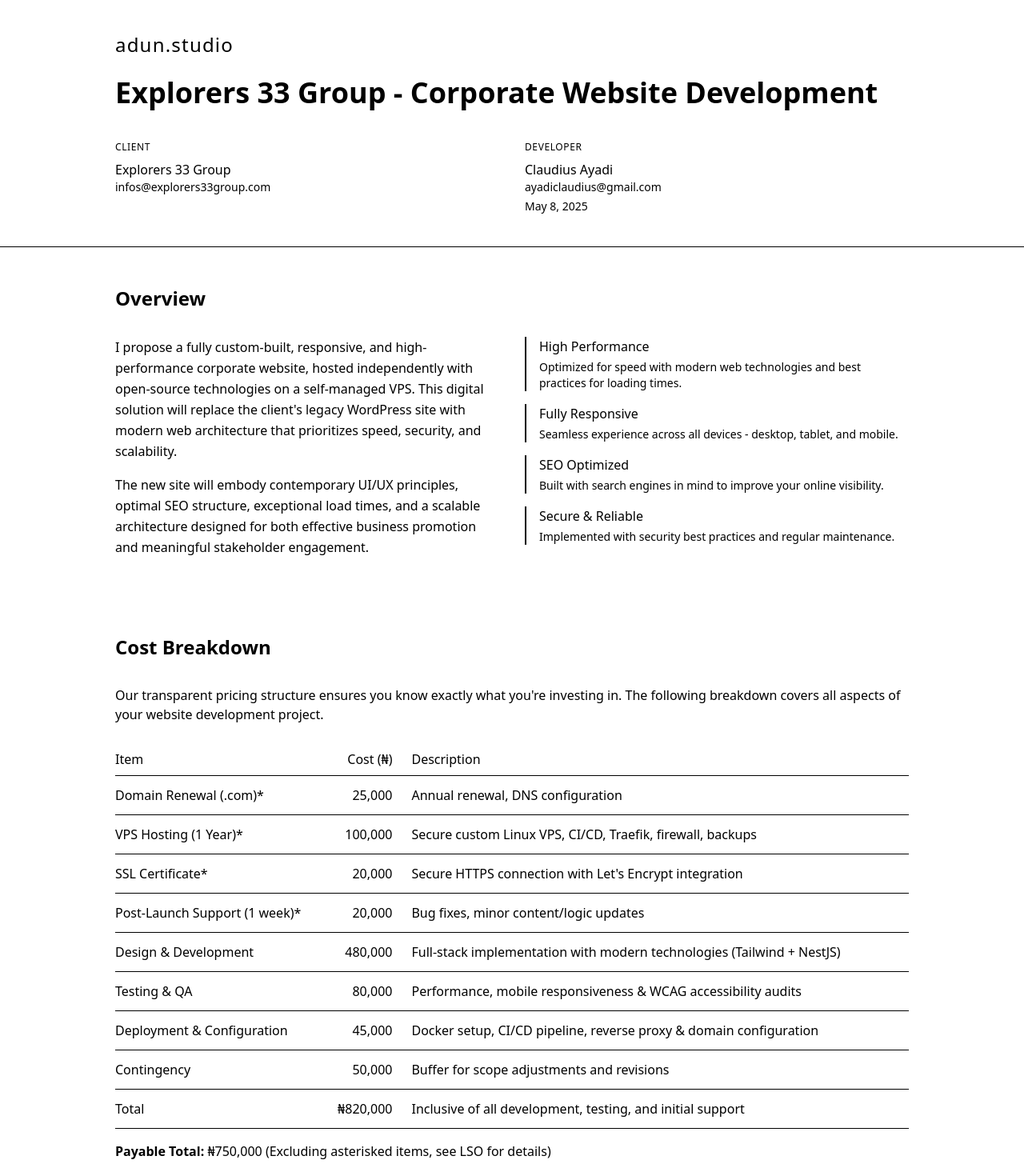
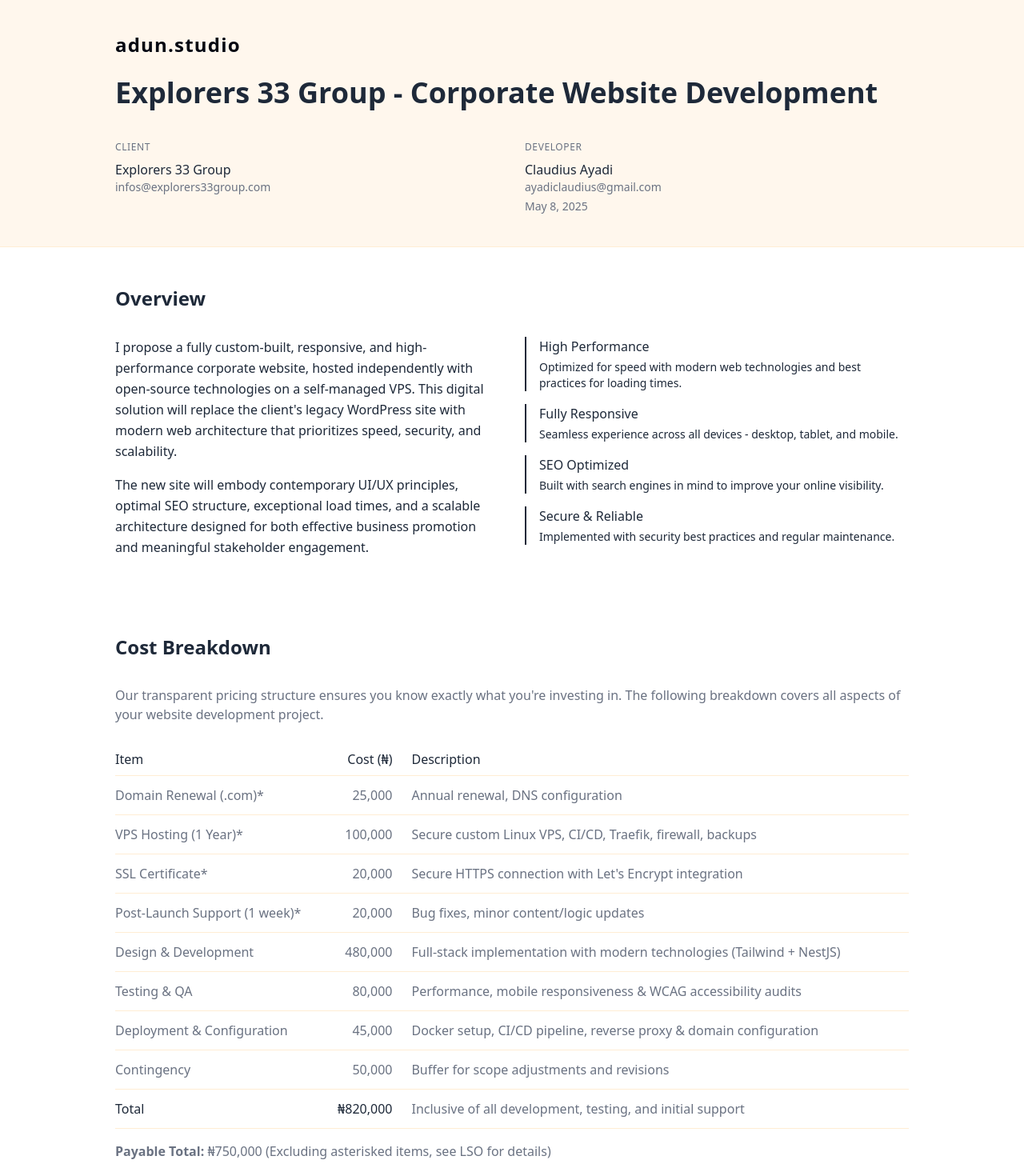
Before and after one commit to claudiusayadi/contracts, a Next.js app: page / in a window 1280 px wide. Shown: the top 1470 px of the page at 80% size. Built offline with nearby package versions, Linux system fonts and the light colour scheme.

Commit message:
style: update color scheme to use standard Tailwind orange-50 instead of custom theme

```diff
--- a/src/app/globals.css
+++ b/src/app/globals.css
@@ -1 +1,7 @@
 @import 'tailwindcss';
+
+@layer base {
+	body {
+		@apply text-gray-800;
+	}
+}
--- a/src/components/Header.tsx
+++ b/src/components/Header.tsx
@@ -16,32 +16,32 @@
 	date,
 }: HeaderProps) {
 	return (
-		<header className='bg-primary-light py-10 border-b border-border'>
+		<header className='bg-orange-50 py-10 border-b border-orange-100'>
 			<div className='max-w-5xl mx-auto px-4'>
 				<div className='mb-6'>
-					<h1 className='text-2xl tracking-wider text-foreground-muted font-medium'>
+					<h1 className='text-2xl tracking-wider text-gray-950 font-black'>
 						{agency.name}
 					</h1>
 				</div>
-				<h1 className='text-3xl md:text-4xl font-bold text-foreground mb-10'>
+				<h1 className='text-3xl md:text-4xl font-bold text-gray-800 mb-10'>
 					{title}
 				</h1>
 
 				<div className='grid grid-cols-1 md:grid-cols-2 gap-8'>
 					<div>
-						<h3 className='text-xs uppercase tracking-wider text-foreground-muted mb-2'>
+						<h3 className='text-xs uppercase tracking-wider text-gray-500 mb-2'>
 							CLIENT
 						</h3>
-						<p className='text-foreground font-medium'>{client.name}</p>
-						<p className='text-foreground-muted text-sm'>{client.email}</p>
+						<p className='text-gray-800 font-medium'>{client.name}</p>
+						<p className='text-gray-500 text-sm'>{client.email}</p>
 					</div>
 					<div>
-						<h3 className='text-xs uppercase tracking-wider text-foreground-muted mb-2'>
+						<h3 className='text-xs uppercase tracking-wider text-gray-500 mb-2'>
 							DEVELOPER
 						</h3>
-						<p className='text-foreground font-medium'>{developer.name}</p>
-						<p className='text-foreground-muted text-sm'>{developer.email}</p>
-						<p className='text-foreground-muted text-sm mt-1'>{date}</p>
+						<p className='text-gray-800 font-medium'>{developer.name}</p>
+						<p className='text-gray-500 text-sm'>{developer.email}</p>
+						<p className='text-gray-500 text-sm mt-1'>{date}</p>
 					</div>
 				</div>
 			</div>
--- a/src/components/Section.tsx
+++ b/src/components/Section.tsx
@@ -14,7 +14,7 @@
 	return (
 		<section className={`py-12 ${className}`}>
 			<div className='max-w-5xl mx-auto px-4'>
-				<h2 className='text-2xl font-bold text-foreground mb-8'>{title}</h2>
+				<h2 className='text-2xl font-bold text-gray-800 mb-8'>{title}</h2>
 				<div className='mt-4'>{children}</div>
 			</div>
 		</section>
--- a/src/components/sections/CostBreakdown.tsx
+++ b/src/components/sections/CostBreakdown.tsx
@@ -25,37 +25,52 @@
 	return (
 		<Section title={title}>
 			{content.introduction && (
-        <p className="text-foreground-muted mb-6">{content.introduction}</p>
+				<p className='text-gray-500 mb-6'>{content.introduction}</p>
 			)}
 
-      <div className="overflow-x-auto">
-        <table className="w-full">
+			<div className='overflow-x-auto'>
+				<table className='w-full'>
 					<thead>
-            <tr className="border-b border-border">
-              <th className="text-left py-2 font-medium text-foreground">{content.columns[0]}</th>
-              <th className="text-right py-2 font-medium text-foreground">{content.columns[1]}</th>
-              <th className="text-left py-2 pl-6 font-medium text-foreground hidden md:table-cell">{content.columns[2]}</th>
+						<tr className='border-b border-orange-100'>
+							<th className='text-left py-2 font-medium text-gray-800'>
+								{content.columns[0]}
+							</th>
+							<th className='text-right py-2 font-medium text-gray-800'>
+								{content.columns[1]}
+							</th>
+							<th className='text-left py-2 pl-6 font-medium text-gray-800 hidden md:table-cell'>
+								{content.columns[2]}
+							</th>
 						</tr>
 					</thead>
 					<tbody>
 						{content.rows.map((row, index) => (
-              <tr key={index} className="border-b border-border">
-                <td className="py-3 text-foreground-muted">{row.item}</td>
-                <td className="py-3 text-right text-foreground-muted">{row.cost}</td>
-                <td className="py-3 pl-6 text-foreground-muted hidden md:table-cell">{row.description}</td>
+							<tr key={index} className='border-b border-orange-100'>
+								<td className='py-3 text-gray-500'>{row.item}</td>
+								<td className='py-3 text-right text-gray-500'>{row.cost}</td>
+								<td className='py-3 pl-6 text-gray-500 hidden md:table-cell'>
+									{row.description}
+								</td>
 							</tr>
 						))}
-            <tr className="border-b border-border font-medium">
-              <td className="py-3">Total</td>
-              <td className="py-3 text-right">{content.footer.totalEstimate}</td>
-              <td className="py-3 pl-6 text-foreground-muted hidden md:table-cell">{content.footer.totalNotes}</td>
+						<tr className='border-b border-orange-100 font-medium'>
+							<td className='py-3 text-gray-800'>Total</td>
+							<td className='py-3 text-right text-gray-800'>
+								{content.footer.totalEstimate}
+							</td>
+							<td className='py-3 pl-6 text-gray-500 hidden md:table-cell'>
+								{content.footer.totalNotes}
+							</td>
 						</tr>
 					</tbody>
 				</table>
 			</div>
 
-      <div className="mt-4 text-foreground-muted">
-        <p><strong>Payable Total:</strong> {content.footer.payableTotal} ({content.footer.payableTotalNotes})</p>
+			<div className='mt-4 text-gray-500'>
+				<p>
+					<strong>Payable Total:</strong> {content.footer.payableTotal} (
+					{content.footer.payableTotalNotes})
+				</p>
 			</div>
 		</Section>
 	);
--- a/src/components/sections/LSO.tsx
+++ b/src/components/sections/LSO.tsx
@@ -16,25 +16,23 @@
 	return (
 		<Section title={title}>
 			{content.introduction && (
-        <p className="text-foreground-muted mb-6">{content.introduction}</p>
+				<p className='text-gray-500 mb-6'>{content.introduction}</p>
 			)}
 
-      <div className="bg-primary-light p-6 rounded-md">
-        <h3 className="font-medium text-foreground mb-4">
-          Package Cost: <span className="text-primary-dark">{content.cost}</span>
+			<div className='bg-orange-50 p-6 rounded-md'>
+				<h3 className='font-medium text-gray-800 mb-4'>
+					Package Cost: <span className='text-orange-700'>{content.cost}</span>
 				</h3>
 
-        <h4 className="font-medium text-foreground mb-2">Package Includes:</h4>
-        <ul className="list-disc pl-5 space-y-2 text-foreground-muted">
+				<h4 className='font-medium text-gray-800 mb-2'>Package Includes:</h4>
+				<ul className='list-disc pl-5 space-y-2 text-gray-500'>
 					{content.benefits.map((benefit, index) => (
 						<li key={index}>{benefit}</li>
 					))}
 				</ul>
 
 				{content.note && (
-          <p className="mt-4 text-foreground-muted text-sm italic">
-            * {content.note}
-          </p>
+					<p className='mt-4 text-gray-500 text-sm italic'>* {content.note}</p>
 				)}
 			</div>
 		</Section>
```
Lines whose indentation alone changed are shown as unchanged.
